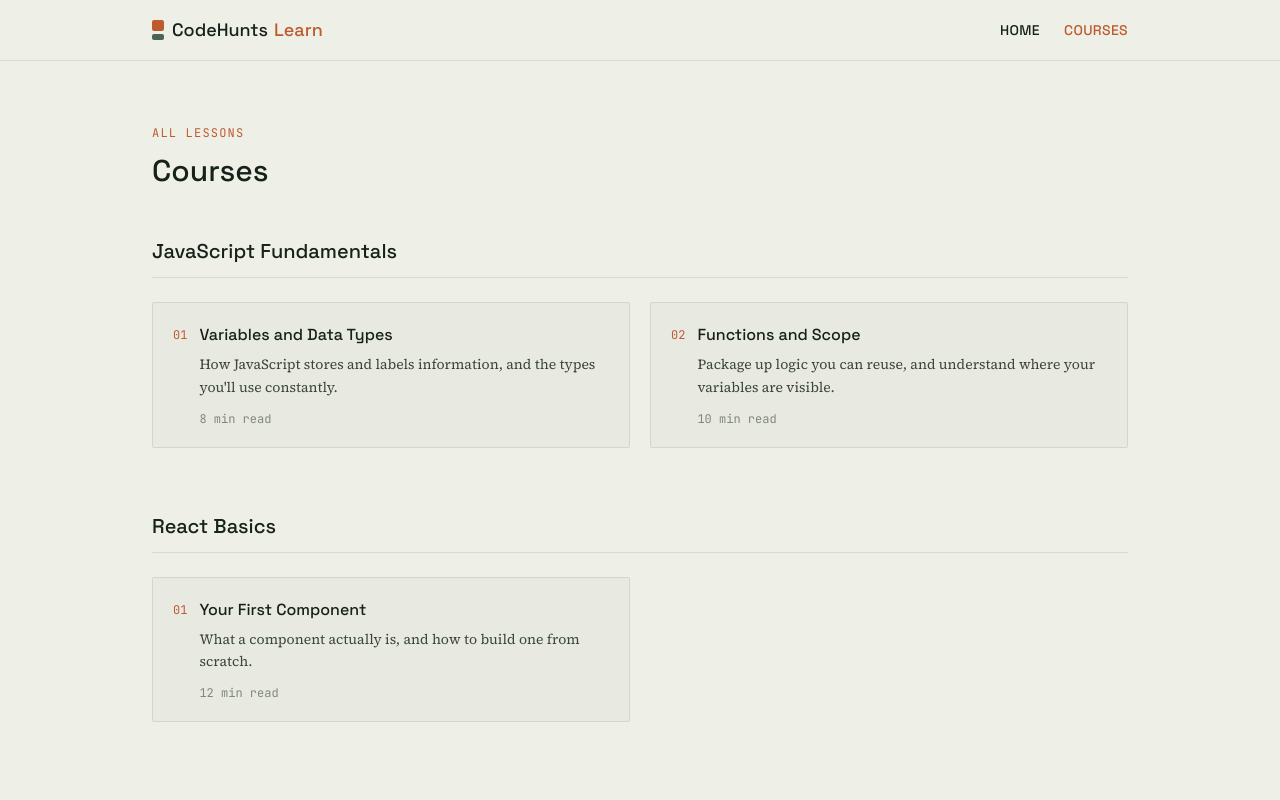
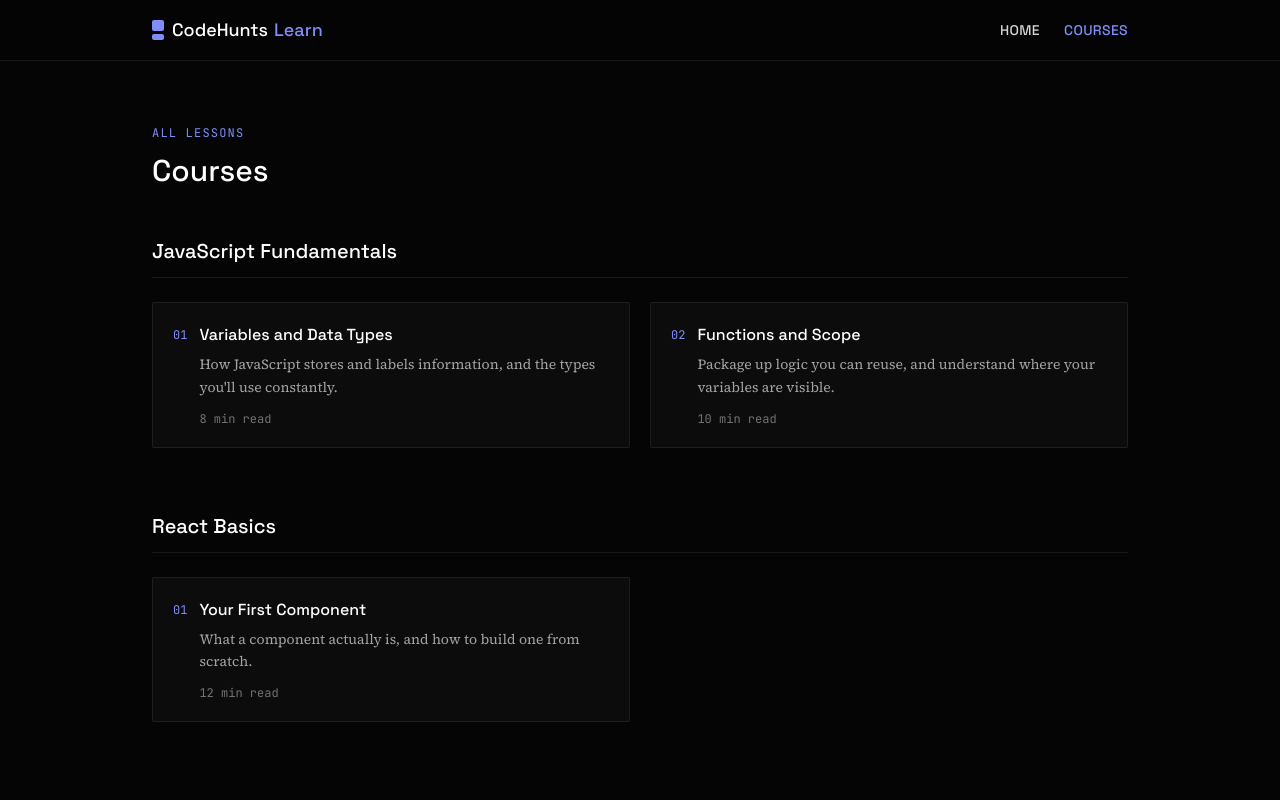
Before and after one commit to uxlabspk/learn, a React (Vite) app: page /courses in a window 1280 px wide. Shown: the top 800 px of the page. Built offline with nearby package versions, Linux system fonts and the light colour scheme.

Commit message:
refactor: updating the colour scheme of site

```diff
--- a/index.html
+++ b/index.html
@@ -8,7 +8,7 @@
     <link rel="preconnect" href="https://fonts.googleapis.com" />
     <link rel="preconnect" href="https://fonts.gstatic.com" crossorigin />
     <link
-      href="https://fonts.googleapis.com/css2?family=Space+Grotesk:wght@500;600;700&family=Source+Serif+4:opsz,wght@8..60,400;8..60,500;8..60,600&family=JetBrains+Mono:wght@400;500;600&display=swap"
+      href="https://fonts.googleapis.com/css2?family=Inter:wght@300;400;500;600;700&family=Space+Grotesk:wght@500;600;700&family=Source+Serif+4:opsz,wght@8..60,400;8..60,500;8..60,600&family=JetBrains+Mono:wght@400;500;600&display=swap"
       rel="stylesheet"
     />
   </head>
--- a/src/components/Layout.tsx
+++ b/src/components/Layout.tsx
@@ -6,8 +6,8 @@ function Blaze() {
   // Used as the site's wordmark accent and repeated near lesson numbers.
   return (
     <span className="inline-flex flex-col items-center justify-center w-3 h-5 mr-2 shrink-0" aria-hidden="true">
-      <span className="w-3 h-3 bg-rust rounded-[2px]" />
-      <span className="w-3 h-1.5 bg-moss rounded-[2px] mt-[3px]" />
+      <span className="w-3 h-3 bg-indigoAccent rounded-[2px]" />
+      <span className="w-3 h-1.5 bg-indigo-400 rounded-[2px] mt-[3px]" />
     </span>
   )
 }
@@ -15,15 +15,15 @@ function Blaze() {
 function Header() {
   const linkClass = ({ isActive }: { isActive: boolean }) =>
     `font-display text-sm tracking-wide uppercase transition-colors ${
-      isActive ? 'text-rust' : 'text-ink hover:text-rust'
+      isActive ? 'text-indigoAccent' : 'text-neutral-300 hover:text-indigoAccent'
     }`
 
   return (
-    <header className="border-b border-ink/10 bg-paper/95 backdrop-blur sticky top-0 z-20">
+    <header className="border-b border-white/[0.08] bg-midnight/95 backdrop-blur sticky top-0 z-20">
       <div className="max-w-5xl mx-auto px-6 py-4 flex items-center justify-between">
-        <Link to="/" className="flex items-center font-display font-700 text-lg text-ink">
+        <Link to="/" className="flex items-center font-display font-700 text-lg text-white">
           <Blaze />
-          CodeHunts <span className="text-rust ml-1.5">Learn</span>
+          CodeHunts <span className="text-indigoAccent ml-1.5">Learn</span>
         </Link>
         <nav className="flex items-center gap-6">
           <NavLink to="/" end className={linkClass}>Home</NavLink>
@@ -36,13 +36,13 @@ function Header() {
 
 function Footer() {
   return (
-    <footer className="border-t border-ink/10 mt-24">
+    <footer className="border-t border-white/[0.08] mt-24">
       <div className="max-w-5xl mx-auto px-6 py-10 flex flex-col sm:flex-row items-start sm:items-center justify-between gap-4">
-        <div className="flex items-center font-display text-sm text-inkSoft">
+        <div className="flex items-center font-display text-sm text-neutral-400">
           <Blaze />
           CodeHunts PK — free coding lessons, no sign-up required.
         </div>
-        <p className="font-mono text-xs text-inkSoft/70">
+        <p className="font-mono text-xs text-neutral-500">
           &copy; {new Date().getFullYear()} learn.codehuntspk.com
         </p>
       </div>
@@ -52,7 +52,7 @@ function Footer() {
 
 export default function Layout({ children }: { children: ReactNode }) {
   return (
-    <div className="min-h-screen flex flex-col bg-paper">
+    <div className="min-h-screen flex flex-col bg-midnight">
       <Header />
       <main className="flex-1">{children}</main>
       <Footer />
--- a/src/index.css
+++ b/src/index.css
@@ -7,19 +7,19 @@ html {
 }
 
 body {
-  background-color: #EEF0E8;
-  color: #172019;
-  font-family: 'Source Serif 4', serif;
+  background-color: #050505;
+  color: #ffffff;
+  font-family: 'Inter', sans-serif;
 }
 
 ::selection {
-  background-color: #BE5B2E;
-  color: #EEF0E8;
+  background-color: #818cf8;
+  color: #050505;
 }
 
 /* focus ring visible everywhere, matches the theme */
 :focus-visible {
-  outline: 2px solid #BE5B2E;
+  outline: 2px solid #818cf8;
   outline-offset: 2px;
 }
 
@@ -33,11 +33,15 @@ body {
 }
 
 /* Article body typography, applied to rendered markdown */
+.article-body {
+  font-family: 'Inter', sans-serif;
+}
+
 .article-body h2 {
   font-family: 'Space Grotesk', sans-serif;
   font-weight: 600;
   font-size: 1.4rem;
-  color: #172019;
+  color: #ffffff;
   margin-top: 2.5rem;
   margin-bottom: 0.75rem;
 }
@@ -46,7 +50,7 @@ body {
   font-family: 'Space Grotesk', sans-serif;
   font-weight: 600;
   font-size: 1.15rem;
-  color: #172019;
+  color: #ffffff;
   margin-top: 2rem;
   margin-bottom: 0.5rem;
 }
@@ -54,13 +58,13 @@ body {
 .article-body p {
   margin-bottom: 1.1rem;
   line-height: 1.75;
-  color: #3B453D;
+  color: #d4d4d8;
 }
 
 .article-body ul,
 .article-body ol {
   margin: 1rem 0 1.25rem 1.5rem;
-  color: #3B453D;
+  color: #d4d4d8;
   line-height: 1.7;
 }
 
@@ -69,28 +73,29 @@ body {
 }
 
 .article-body a {
-  color: #9A491F;
+  color: #818cf8;
   text-decoration: underline;
-  text-decoration-color: rgba(190,91,46,0.4);
+  text-decoration-color: rgba(129, 140, 248, 0.4);
   text-underline-offset: 3px;
 }
 
 .article-body code {
   font-family: 'JetBrains Mono', monospace;
-  background: #E4E7DC;
+  background: #18181b;
   padding: 0.15em 0.4em;
   border-radius: 3px;
   font-size: 0.88em;
-  color: #9A491F;
+  color: #e4e4e7;
 }
 
 .article-body pre {
-  background: #172019;
-  color: #EEF0E8;
+  background: #18181b;
+  color: #e4e4e7;
   padding: 1.1rem 1.25rem;
   border-radius: 6px;
   overflow-x: auto;
   margin-bottom: 1.25rem;
+  border: 1px solid rgba(255, 255, 255, 0.08);
 }
 
 .article-body pre code {
@@ -100,9 +105,9 @@ body {
 }
 
 .article-body blockquote {
-  border-left: 3px solid #BE5B2E;
+  border-left: 3px solid #818cf8;
   padding-left: 1rem;
-  color: #4B6455;
+  color: #a1a1aa;
   font-style: italic;
   margin: 1.25rem 0;
 }
--- a/src/pages/Courses.tsx
+++ b/src/pages/Courses.tsx
@@ -4,13 +4,13 @@ import { tracks, lessonsByTrack } from '../lib/content'
 export default function Courses() {
   return (
     <div className="max-w-5xl mx-auto px-6 py-16">
-      <p className="font-mono text-xs tracking-widest uppercase text-rust mb-3">All lessons</p>
-      <h1 className="font-display font-700 text-3xl text-ink mb-12">Courses</h1>
+      <p className="font-mono text-xs tracking-widest uppercase text-indigoAccent mb-3">All lessons</p>
+      <h1 className="font-display font-700 text-3xl text-white mb-12">Courses</h1>
 
       <div className="space-y-16">
         {tracks.map((track) => (
           <div key={track}>
-            <h2 className="font-display font-600 text-xl text-ink border-b border-ink/10 pb-3 mb-6">
+            <h2 className="font-display font-600 text-xl text-white border-b border-white/[0.08] pb-3 mb-6">
               {track}
             </h2>
             <div className="grid sm:grid-cols-2 gap-5">
@@ -18,21 +18,21 @@ export default function Courses() {
                 <Link
                   key={lesson.slug}
                   to={`/courses/${lesson.slug}`}
-                  className="group block bg-paperDim/60 border border-ink/10 rounded-sm p-5 hover:border-rust transition-colors"
+                  className="group block bg-neutral-900/40 border border-white/[0.08] rounded-sm p-5 hover:border-indigoAccent transition-colors"
                 >
                   <div className="flex items-start gap-3">
-                    <span className="font-mono text-xs text-rust mt-1 shrink-0">
+                    <span className="font-mono text-xs text-indigoAccent mt-1 shrink-0">
                       {String(lesson.order).padStart(2, '0')}
                     </span>
                     <div>
-                      <h3 className="font-display font-600 text-base text-ink group-hover:text-rust transition-colors">
+                      <h3 className="font-display font-600 text-base text-white group-hover:text-indigoAccent transition-colors">
                         {lesson.title}
                       </h3>
-                      <p className="font-body text-sm text-inkSoft mt-1.5 leading-relaxed">
+                      <p className="font-body text-sm text-neutral-400 mt-1.5 leading-relaxed">
                         {lesson.description}
                       </p>
                       {lesson.minutes && (
-                        <p className="font-mono text-xs text-inkSoft/60 mt-3">{lesson.minutes} min read</p>
+                        <p className="font-mono text-xs text-neutral-500 mt-3">{lesson.minutes} min read</p>
                       )}
                     </div>
                   </div>
--- a/src/pages/NotFound.tsx
+++ b/src/pages/NotFound.tsx
@@ -3,12 +3,12 @@ import { Link } from 'react-router-dom'
 export default function NotFound() {
   return (
     <div className="max-w-5xl mx-auto px-6 py-24 text-center">
-      <p className="font-mono text-xs uppercase tracking-widest text-rust mb-3">Off the trail</p>
-      <h1 className="font-display font-700 text-3xl text-ink mb-4">Lost the marker here.</h1>
-      <p className="font-body text-inkSoft mb-8">That page doesn't exist. Let's get you back on track.</p>
+      <p className="font-mono text-xs uppercase tracking-widest text-indigoAccent mb-3">Off the trail</p>
+      <h1 className="font-display font-700 text-3xl text-white mb-4">Lost the marker here.</h1>
+      <p className="font-body text-neutral-400 mb-8">That page doesn't exist. Let's get you back on track.</p>
       <Link
         to="/"
-        className="inline-block font-display text-sm uppercase tracking-wide bg-ink text-paper px-6 py-3 rounded-sm hover:bg-rust transition-colors"
+        className="inline-block font-display text-sm uppercase tracking-wide bg-neutral-800 text-white px-6 py-3 rounded-sm hover:bg-indigoAccent hover:text-midnight transition-colors"
       >
         Back home
       </Link>
--- a/tailwind.config.js
+++ b/tailwind.config.js
@@ -4,14 +4,11 @@ export default {
   theme: {
     extend: {
       colors: {
-        paper: '#EEF0E8',
-        paperDim: '#E4E7DC',
-        ink: '#172019',
-        inkSoft: '#3B453D',
-        rust: '#BE5B2E',
-        rustDark: '#9A491F',
-        moss: '#4B6455',
-        sand: '#D9C79E',
+        midnight: '#050505',
+        indigoAccent: '#818cf8',
+        indigoGlow: 'rgba(129, 140, 248, 0.1)',
+        neutralSoft: '#404040',
+        neutralDim: '#27272a',
       },
       fontFamily: {
         display: ['"Space Grotesk"', 'sans-serif'],
@@ -22,10 +19,10 @@ export default {
         prose: '68ch',
       },
       backgroundImage: {
-        grid: 'linear-gradient(rgba(23,32,25,0.045) 1px, transparent 1px), linear-gradient(90deg, rgba(23,32,25,0.045) 1px, transparent 1px)',
+        grid: 'linear-gradient(rgba(255,255,255,0.03) 1px, transparent 1px), linear-gradient(90deg, rgba(255,255,255,0.03) 1px, transparent 1px)',
       },
       backgroundSize: {
-        grid: '28px 28px',
+        grid: '40px 40px',
       },
     },
   },
```
Also changed, not shown: src/pages/CourseDetail.tsx (+10 -10 lines), src/pages/Home.tsx (+13 -13 lines).
